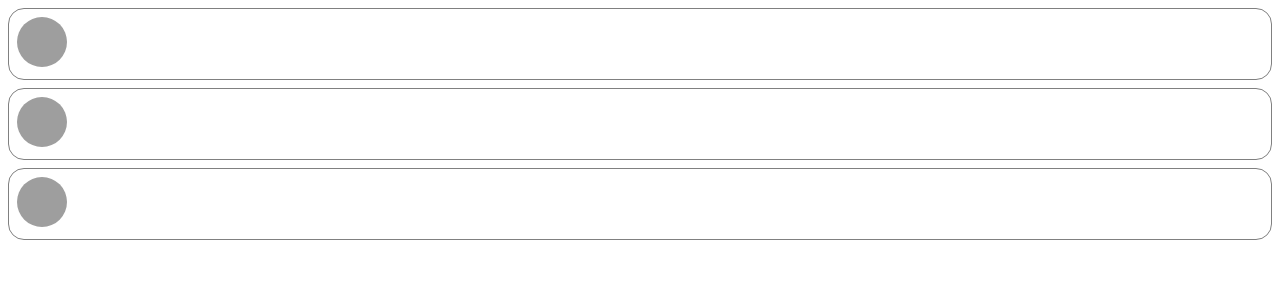
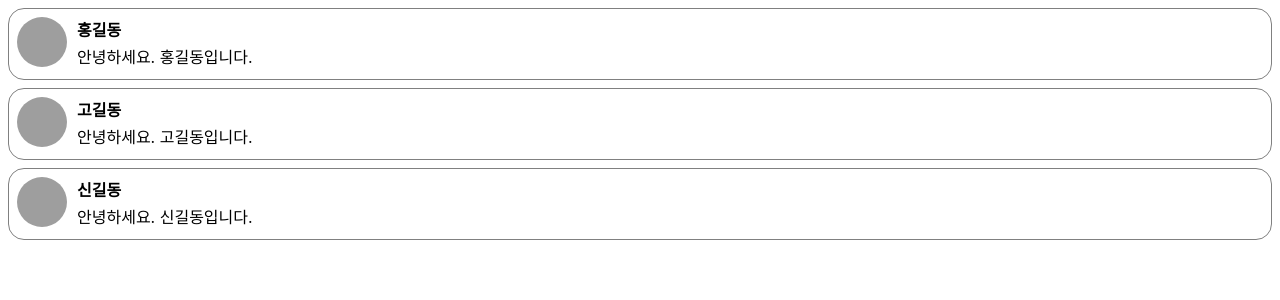
Before and after one commit to QQWaseokE/SK_Shieldus_Rookies_1st, a React (Create React App) app in the folder frontend/react/my-app/: page / in a window 1280 px wide. Shown: the top 300 px of the page. Built offline with nearby package versions, Linux system fonts and the light colour scheme; grey boxes are pictures that could not be loaded.

Commit message:
CommentList 컴포넌트에 props 값을 설정해서 Comment 컴포넌트를 호출하도록 수정
7/1(월)

```diff
--- a/frontend/react/my-app/src/comment/CommentList.js
+++ b/frontend/react/my-app/src/comment/CommentList.js
@@ -3,9 +3,9 @@ import Comment from "./Comment";
 function CommentList(props) {
     return (
         <>
-            <Comment />
-            <Comment />
-            <Comment />
+            <Comment name="홍길동" comment="안녕하세요. 홍길동입니다."/>
+            <Comment name="고길동" comment="안녕하세요. 고길동입니다."/>
+            <Comment name="신길동" comment="안녕하세요. 신길동입니다."/>
         </>
     );
 }
```
